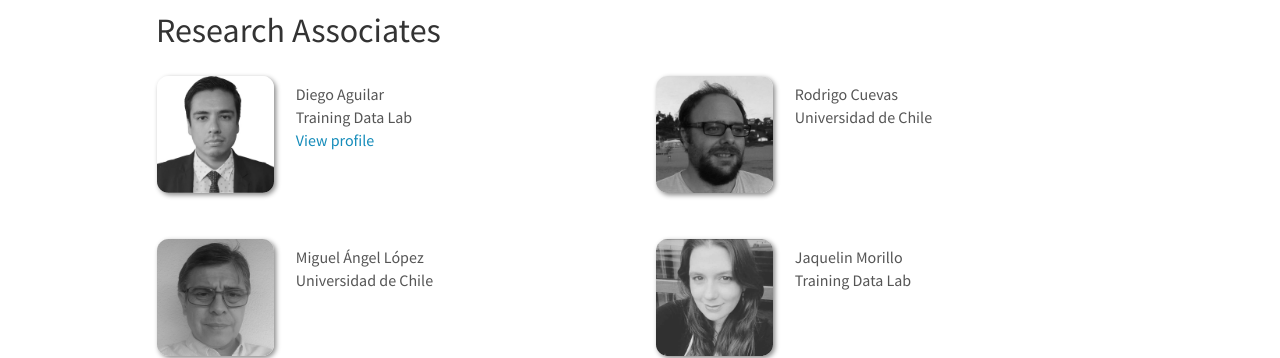
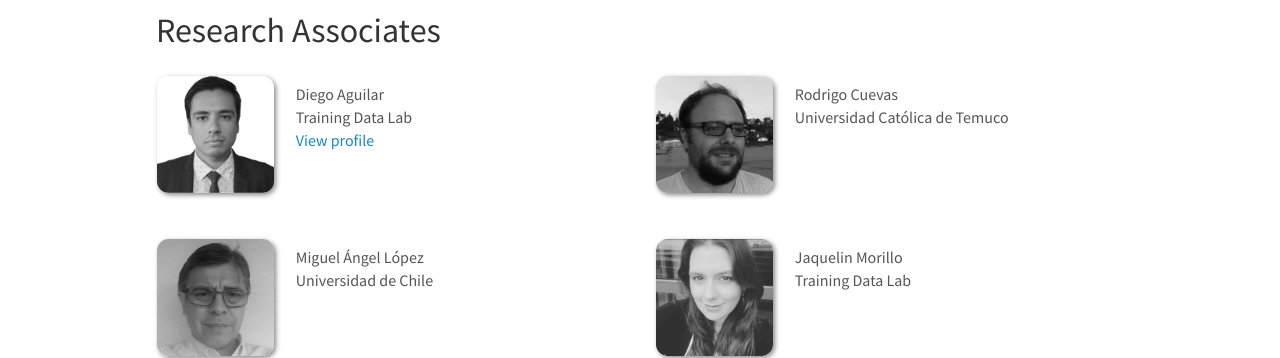
Before and after one commit to training-datalab/old-training-datalab.com, a Jekyll site: the page built from _pages/team.md, in a window 1280 px wide and 900 px high. Shown: the part 392-750 px from the top of the window. Built offline with Jekyll 4.4.1, drawn with Linux system fonts in a browser that asks for light colours; nearby versions of some CDN libraries.

Commit message:
Update researchers.yml

```diff
--- a/_data/researchers.yml
+++ b/_data/researchers.yml
@@ -6,8 +6,8 @@
 
 - name: Rodrigo Cuevas
   photo: rcuevas.jpg
-  info: Universidad de Chile
-  email: rodrigocuevas@uchile.cl
+  info: Universidad Católica de Temuco
+  email: rodrigo.cuevas@uct.cl
   website:
 
 - name: Miguel Ángel López
```
